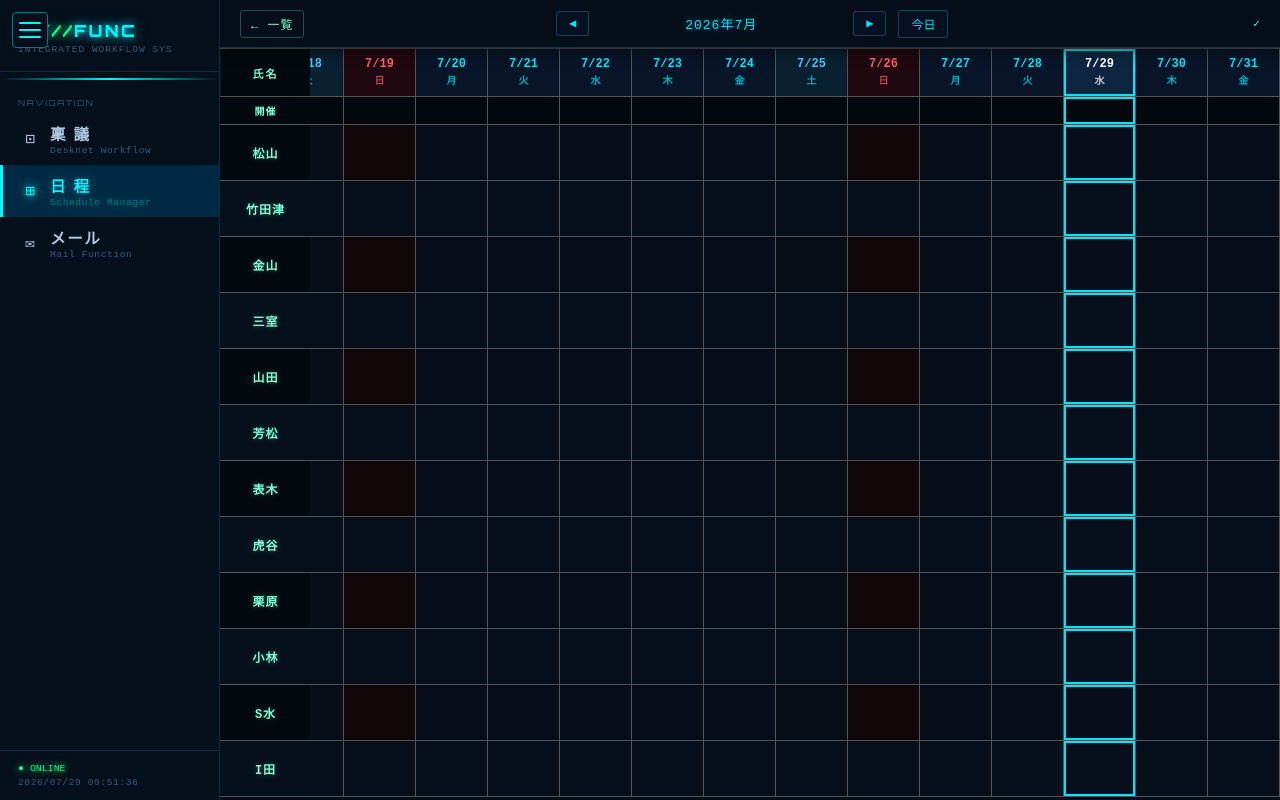
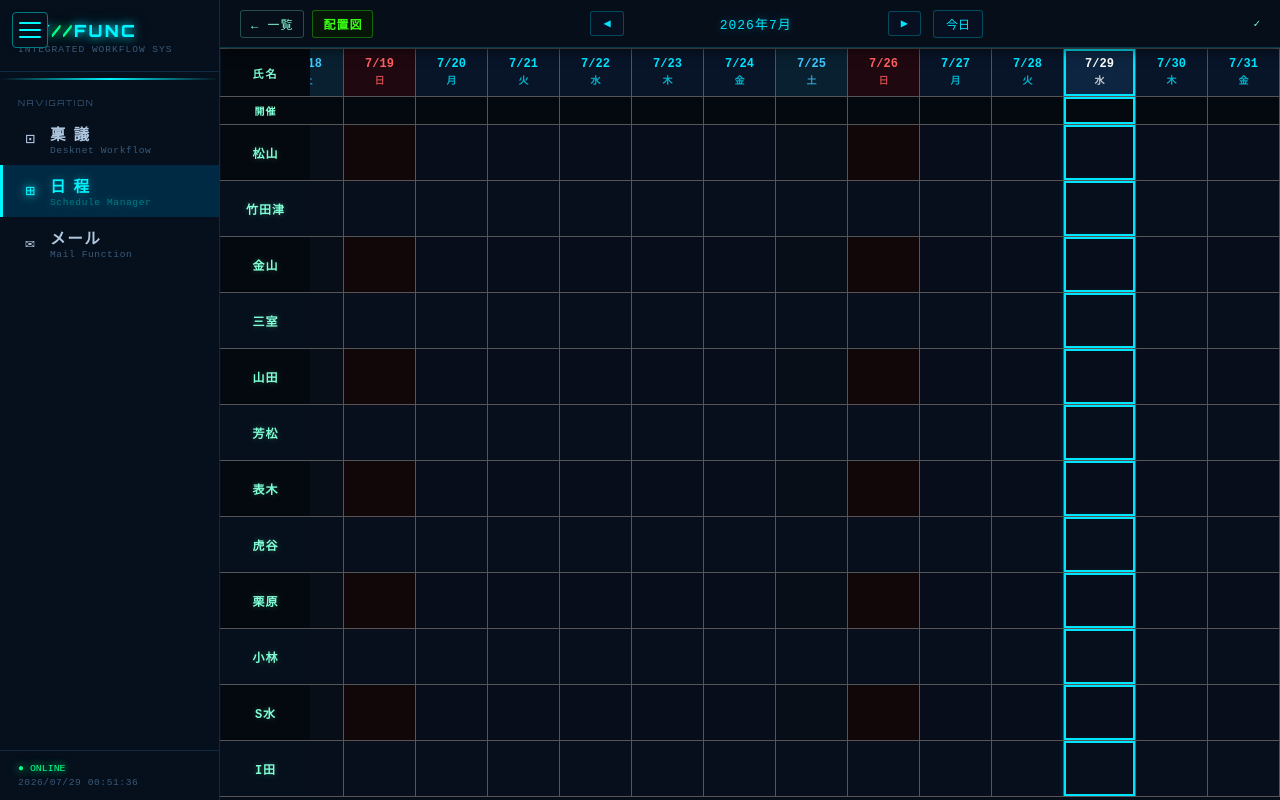
Before and after one commit to hideonSOS/MyFunction, a Django app: page /nitei/overview/ in a window 1280 px wide. Run offline with Django 5.2, Linux system fonts and the light colour scheme; the visitor is signed in with stand-in values (Sample User, id 1); data that the repository does not hold is empty.

Commit message:
nitei: 配置図と全員一覧を相互に行き来するボタンを追加
- 配置図ツールバーに「全員一覧」ボタン（黄）を追加
- 全員一覧ナビに「配置図」ボタン（緑）を追加
- 配色はトップページの導線（全員一覧=黄・配置図=緑）に合わせた

Co-Authored-By: Claude Opus 4.8 <noreply@anthropic.com>

```diff
--- a/nitei/static/nitei/css/haichi.css
+++ b/nitei/static/nitei/css/haichi.css
@@ -76,6 +76,9 @@
 
 .hc-btn.hc-danger { color: #ff6060; border-color: #ff606055; background: #1a0808; }
 .hc-btn.hc-danger:hover { color: #ff6060; border-color: #ff6060; background: #300808; }
+
+.hc-btn.hc-overview { color: #ffe066; border-color: #ffe06655; background: #1a1600; font-weight: bold; }
+.hc-btn.hc-overview:hover { color: #ffe066; border-color: #ffe066; background: #2a2200; box-shadow: 0 0 10px #ffe06655; }
 
 #date-input {
   padding: 4px 8px;
--- a/nitei/static/nitei/css/overview.css
+++ b/nitei/static/nitei/css/overview.css
@@ -20,6 +20,12 @@ body {
   box-shadow: 0 2px 12px rgba(0, 0, 0, 0.6);
 }
 
+.ov-nav-left {
+  display: flex;
+  align-items: center;
+  gap: 8px;
+}
+
 .ov-back {
   color: #7fffd4;
   text-decoration: none;
@@ -28,9 +34,12 @@ body {
   padding: 4px 10px;
   border: 1px solid #7fffd444;
   border-radius: 3px;
-  transition: border-color 0.15s;
+  transition: border-color 0.15s, background 0.15s, box-shadow 0.15s;
 }
 .ov-back:hover { border-color: #7fffd4; }
+
+.ov-haichi { color: #39ff14; border-color: #39ff1455; background: #08160a; font-weight: bold; }
+.ov-haichi:hover { border-color: #39ff14; background: #0e2410; box-shadow: 0 0 10px #39ff1455; }
 
 .ov-nav-center {
   display: flex;
--- a/nitei/templates/nitei/haichi.html
+++ b/nitei/templates/nitei/haichi.html
@@ -17,6 +17,7 @@
 
   <div class="hc-toolbar">
     <a class="hc-btn hc-back" href="/nitei/">← 一覧</a>
+    <a class="hc-btn hc-overview" href="/nitei/overview/">全員一覧</a>
     <button class="hc-btn" id="prev-day" type="button">◀ 前日</button>
     <input type="date" id="date-input" value="{{ today }}">
     <button class="hc-btn" id="next-day" type="button">翌日 ▶</button>
--- a/nitei/templates/nitei/overview.html
+++ b/nitei/templates/nitei/overview.html
@@ -19,7 +19,10 @@
 
 {% block content %}
 <div id="ov-nav">
-  <a class="ov-back" href="/nitei/">← 一覧</a>
+  <div class="ov-nav-left">
+    <a class="ov-back" href="/nitei/">← 一覧</a>
+    <a class="ov-back ov-haichi" href="/nitei/haichi/">配置図</a>
+  </div>
   <div class="ov-nav-center">
     <button id="btn-prev">◀</button>
     <span id="period-label"></span>
```
